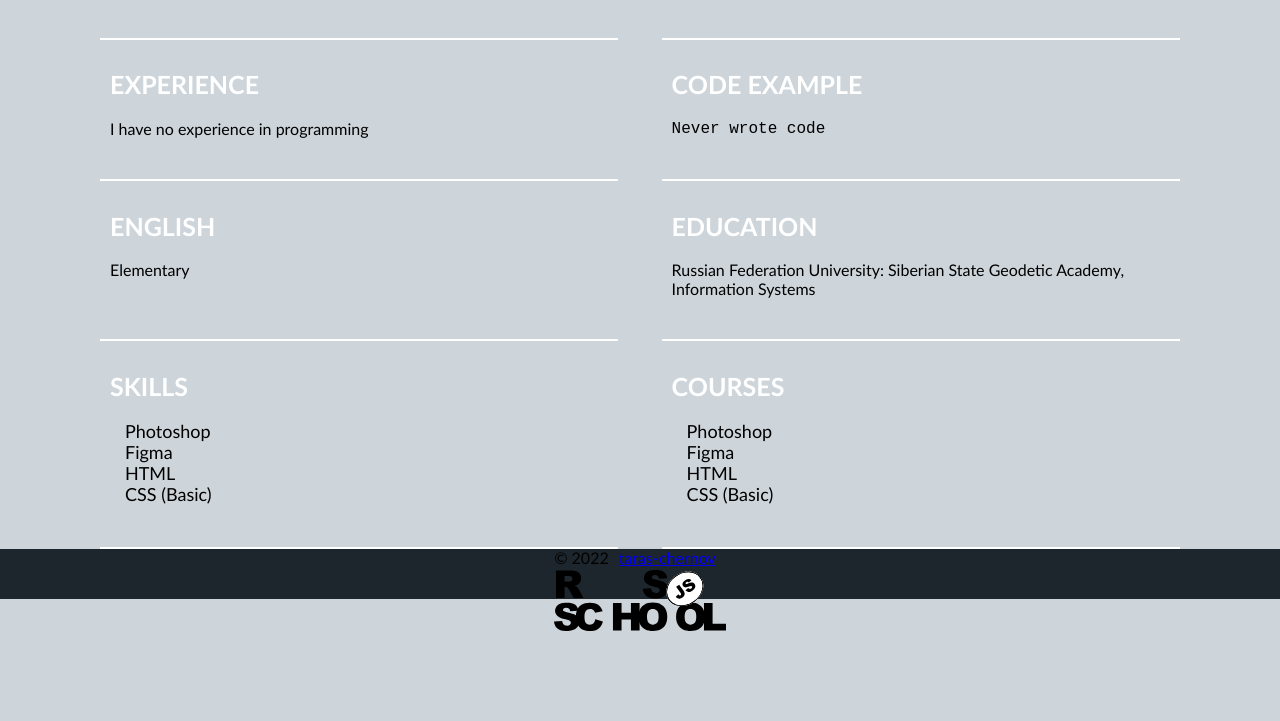
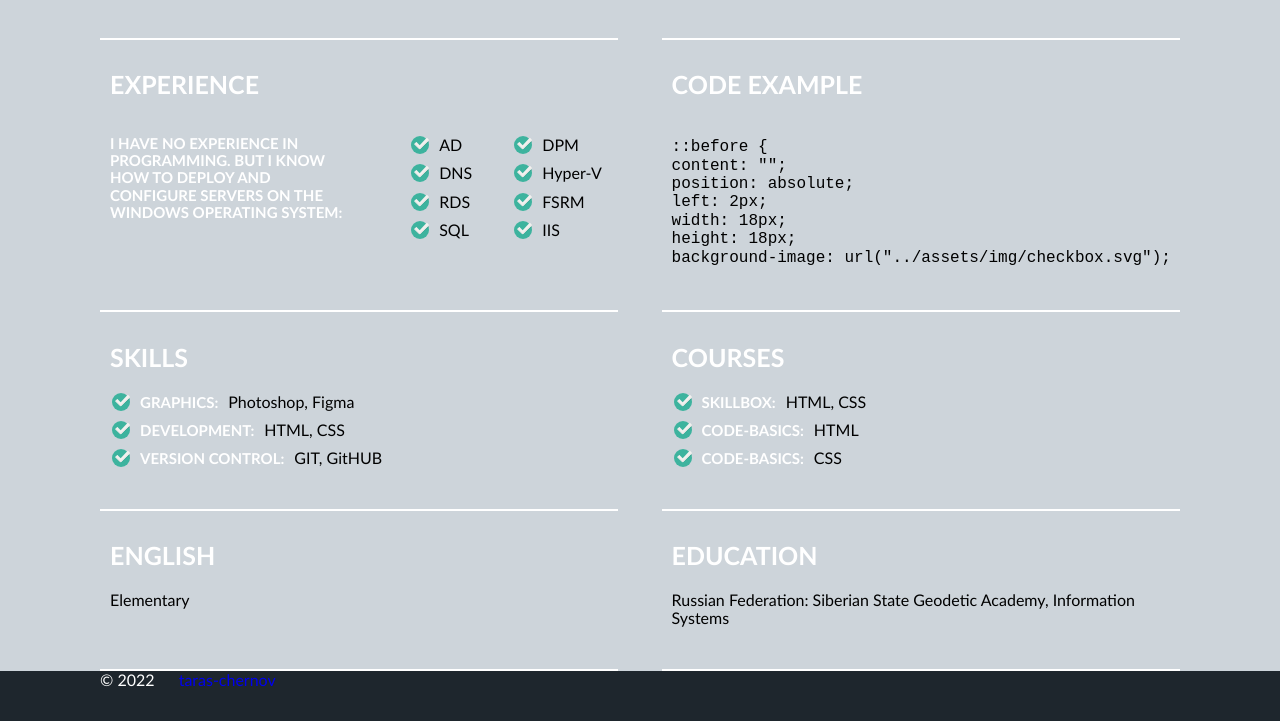
Before and after one commit to Taras-Chernov/rsschool-cv_old, a plain HTML site: page index.html in a window 1280 px wide. Shown: the part 667-1388 px from the top of the page. Before the commit the page ends 1302 px from the top, so only its background shows below. Drawn offline with Linux system fonts and the light colour scheme.

Commit message:
feat: complite all section

```diff
--- a/css/style.css
+++ b/css/style.css
@@ -2,11 +2,6 @@ body {
 	box-sizing: border-box;
 	background-color: #cdd4da;
 	font-family:'Gill Sans', 'Gill Sans MT', Calibri, 'Trebuchet MS', sans-serif;
-}
-ul {
-	padding: 0 15px;
-	list-style: none;
-	font-size: 18px;
 }
 .container {
 	max-width: 1080px;
@@ -28,6 +23,9 @@ ul {
 .nav-list {
 	display: flex;
 	margin: auto;
+	padding: 0 15px;
+	list-style: none;
+	font-size: 18px;
 }
 .nav-item {
 	color: #ffffff;
@@ -41,13 +39,11 @@ ul {
 }
 .nav-item:hover {
 	background: #2C3E50;
-	transition: 1.5s;
 }
 .nav-link:hover {
 	background: #2C3E50;
 	cursor: pointer;
 }
-/**section-profile**/
 .section-profile-avatar {
 	width: 200px;
 	border-radius: 180px;
@@ -83,7 +79,6 @@ ul {
 	text-transform: uppercase;
 	color: #ffffff;
 }
-/** end section-profile**/
 .section-conteiner {
 	display: flex;
 	flex-wrap: wrap;
@@ -101,6 +96,7 @@ ul {
 	padding-left: 15px;
 	font-style: italic;
 	font-size: 18px;
+	list-style: none;
 }
 .section-contacts-title{
 	margin-right: 10px;
@@ -117,9 +113,55 @@ ul {
 	width: 24px;
 	height: 24px;
 }
-.footer-conteiner {
+.section-experience{
 	display: flex;
-    justify-content: space-between;
+}
+.section-list{
+	padding: 0;
+}
+.section-item {
+	position: relative;
+	margin-bottom: 0px;
+	margin-bottom: 10px;
+	padding-left: 0px;
+	padding-left: 30px;
+	list-style: none;
+}
+.section-item::before {
+	content: "";
+	position: absolute;
+	left: 2px;
+	width: 18px;
+	height: 18px;
+	background-image: url("../assets/img/checkbox.svg");
+}
+.section-experience-description {
+	width: 50%;
+}
+pre {
+	padding: 0;
+	margin: 0;
+}
+.footer {
 	height: 50px;
 	background-color:#1E262D;
 }
+.footer-conteiner {
+	display: flex;
+	justify-content: space-between;
+	align-items: center;
+	margin: 0 auto;
+	color: #ffffff;
+}
+.footer-item {
+	width: 40%;
+}
+.rsschool-logo {
+	height: 10px;
+}
+.footer-link {
+	text-decoration: none;
+}
+.footer-year {
+	margin-right: 20px;
+}
--- a/index.html
+++ b/index.html
@@ -72,11 +72,51 @@
 				</section>
 				<section class="section">
 					<h2 class="title">Experience</h2>
-					<p>I have no experience in programming</p>
+					<div class="section-experience">
+						<div class="section-experience-description section-contacts-title">
+							<p>I have no experience in programming. But I know how to deploy and configure servers on the Windows operating system:</p>
+						</div>
+						<ul class="section-experience-list">
+							<li  class="section-item">AD</li>
+							<li class="section-item">DNS</li>
+							<li class="section-item">RDS</li>
+							<li class="section-item">SQL</li>
+						</ul>
+						<ul class="section-experience-list">
+							<li class="section-item">DPM</li>
+							<li class="section-item">Hyper-V</li>
+							<li class="section-item">FSRM</li>
+							<li class="section-item">IIS</li>
+						</ul>
+					</div>
 				</section>
 				<section class="section">
 					<h2 class="title">Code Example</h2>
-					<pre>Never wrote code</pre>
+					<pre><code>
+::before {
+content: "";
+position: absolute;
+left: 2px;
+width: 18px;
+height: 18px;
+background-image: url("../assets/img/checkbox.svg");</code>
+					</pre>
+				</section>
+				<section class="section">
+					<h2 class="title">Skills</h2>
+					<ul class="section-list">
+						<li class="section-item"><span class="section-contacts-title">Graphics:</span>Photoshop, Figma</li>
+						<li class="section-item"><span class="section-contacts-title">Development:</span>HTML, CSS</li>
+						<li class="section-item"><span class="section-contacts-title">Version control:</span>GIT, GitHUB</li>
+					</ul>
+				</section>
+				<section class="section">
+					<h2 class="title">Courses</h2>
+					<ul class="section-list">
+						<li class="section-item"><span class="section-contacts-title">Skillbox:</span>HTML, CSS</li>
+						<li class="section-item"><span class="section-contacts-title">Code-Basics:</span>HTML</li>
+						<li class="section-item"><span class="section-contacts-title">Code-Basics:</span>CSS</li>
+					</ul>
 				</section>
 				<section class="section">
 					<h2 class="title">English</h2>
@@ -84,36 +124,19 @@
 				</section>
 				<section class="section">
 					<h2 class="title">Education</h2>
-					<p>Russian Federation University: Siberian State Geodetic Academy, Information Systems</p>
-				</section>
-				<section class="section">
-					<h2 class="title">Skills</h2>
-					<ul class="list">
-						<li>Photoshop</li>
-						<li>Figma</li>
-						<li>HTML</li>
-						<li>CSS (Basic)</li>
-					</ul>
-				</section>
-				<section class="section">
-					<h2 class="title">Courses</h2>
-					<ul class="list">
-						<li>Photoshop</li>
-						<li>Figma</li>
-						<li>HTML</li>
-						<li>CSS (Basic)</li>
-					</ul>
+					<p>Russian Federation: Siberian State Geodetic Academy, Information Systems</p>
 				</section>
 			</div>
 		</div>
 	</main>
-	<footer class="footer-conteiner">
+	<footer class="footer">
 		<div class="container">
-			<div>
-			<span>© 2022</span><a href="https://github.com/Taras-Chernov/rsschool-cv" class="github nav-link">taras-chernov</a>
-			</div>
-			<div>
-				<a href="https://rs.school/js-stage0/"><img src="/assets/img/rs_school_js.svg" alt="rsschool"></a>
+			<div class="footer-conteiner">
+				<div >
+					<span class="footer-year">© 2022</span>
+					<a class="footer-link" href="https://github.com/Taras-Chernov/rsschool-cv">taras-chernov</a>
+				</div>
+					<a class="rsschool-logo" href="https://rs.school/js-stage0/"><img src="/assets/img/rs_school_js.svg" alt="rsschool"></a>
 			</div>
 		</div>
 	</footer>
```
Also changed, not shown: assets/img/checkbox.svg (added).
